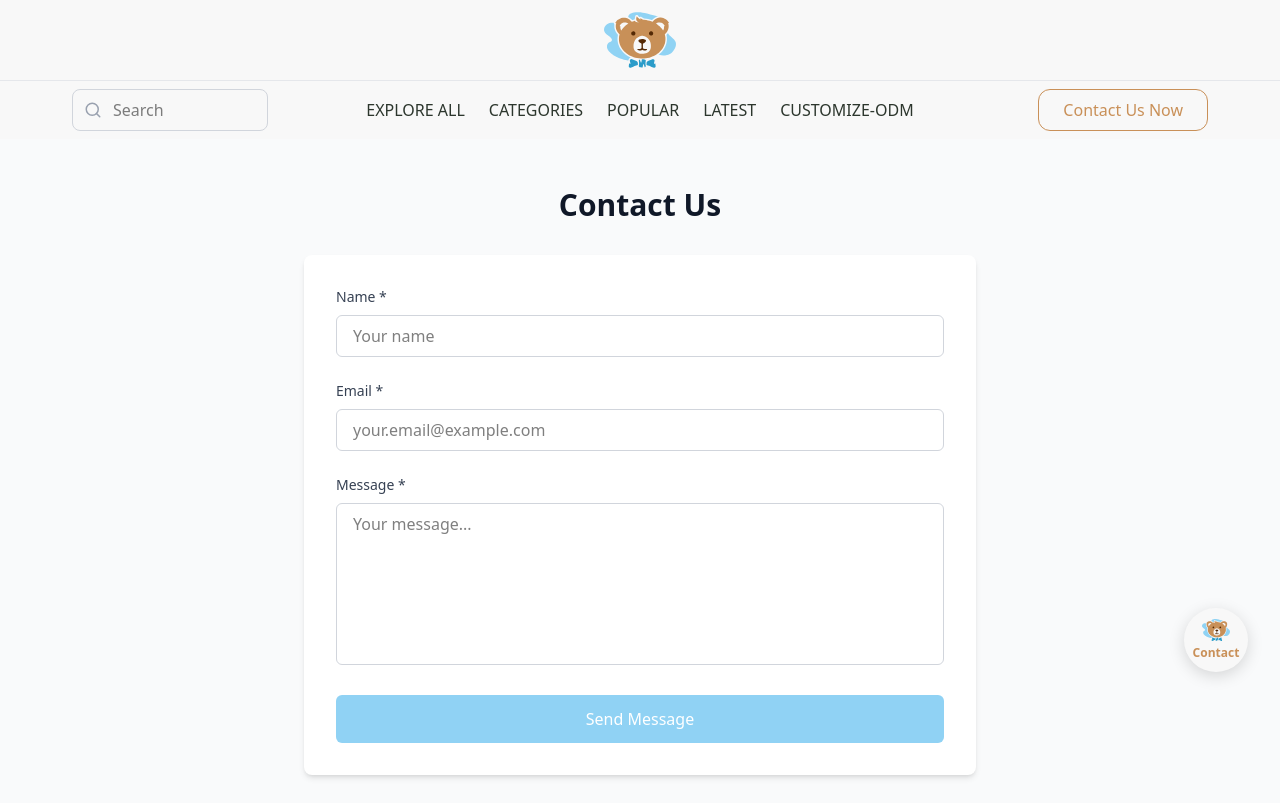
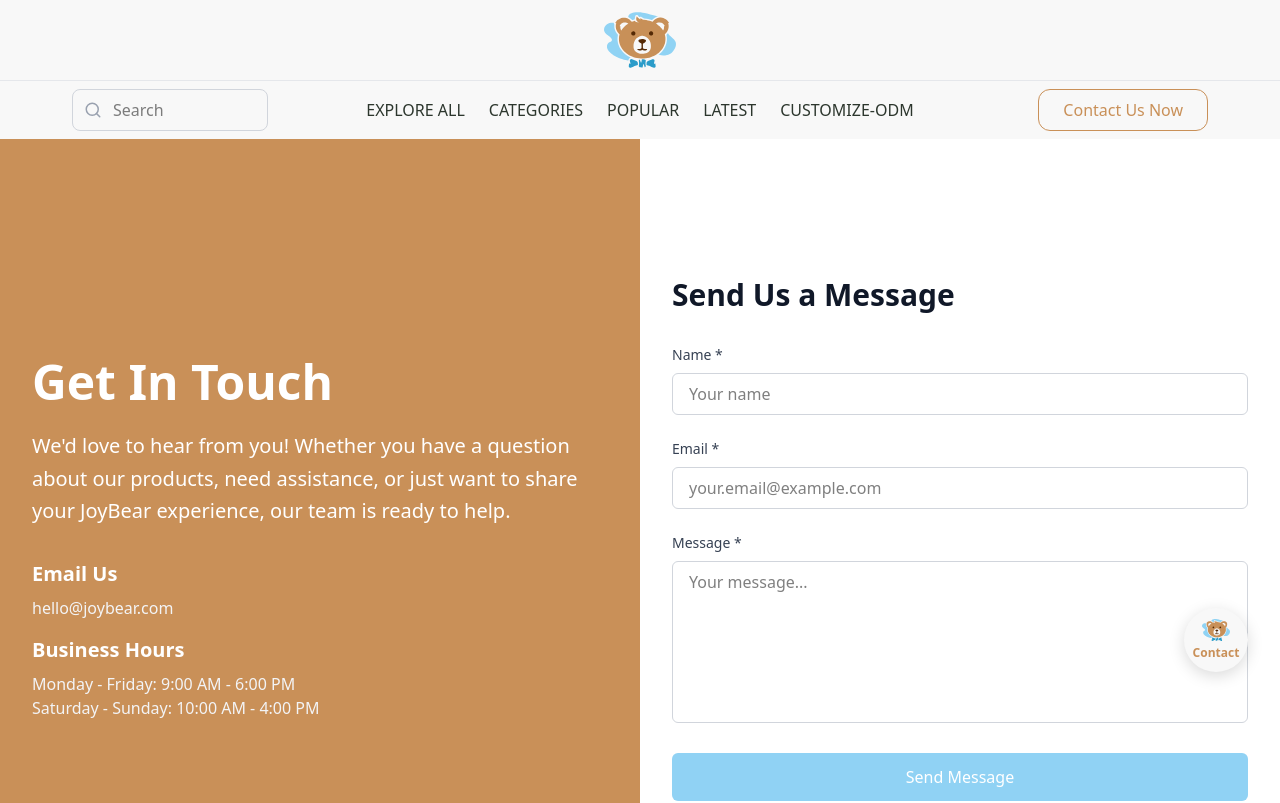
Before and after one commit to ThundeRayn/Joy-Bear, a React (Vite) app: page /contact in a window 1280 px wide. Shown: the top 803 px of the page. Built offline with nearby package versions, Linux system fonts and the light colour scheme; no server answers.

Commit message:
contact page side section

```diff
--- a/src/components/ContactFloat.tsx
+++ b/src/components/ContactFloat.tsx
@@ -2,6 +2,7 @@ import { useEffect, useState } from "react";
 
 const ContactFloat = () => {
   const [bottomPosition, setBottomPosition] = useState(8);
+  const [isHovered, setIsHovered] = useState(false);
 
   useEffect(() => {
     const handleScroll = () => {
@@ -39,12 +40,14 @@ const ContactFloat = () => {
         {/* Floating contact button */}
         <a
             href="/contact"
-            className="fixed right-8 z-50 w-16 h-16 flex items-center justify-center rounded-full bg-Joygrey shadow-lg text-Joybrown text-lg font-bold hover:bg-Joyblue transition"
+            className="fixed right-8 z-50 w-16 h-16 flex items-center justify-center rounded-full bg-Joygrey shadow-lg text-Joybrown text-lg font-bold hover:bg-Joyblue hover:text-white transition"
             style={{ boxShadow: "0 4px 16px rgba(0,0,0,0.15)", bottom: `${bottomPosition * 4}px`, transition: 'bottom 0.3s ease' }}
+            onMouseEnter={() => setIsHovered(true)}
+            onMouseLeave={() => setIsHovered(false)}
         >
             <div>
                 <span className="flex flex-col items-center justify-center">
-                    <img src="/joybear-icononly.svg" alt="Contact" width={28} height={28} />
+                    <img src={isHovered ? "/joybear-colorVert2.svg" : "/joybear-icononly.svg"} alt="Contact" width={28} height={28} />
                     <span className="text-xs mt-1">Contact</span>
                 </span>
             </div>
--- a/src/components/ContactPage/Testimonials.tsx
+++ b/src/components/ContactPage/Testimonials.tsx
@@ -81,9 +81,9 @@ const Testimonials = () => {
   return (
     <section className="w-full bg-secondary mt-6 py-16 px-6 sm:px-8 lg:px-12">
       <div className="max-w-7xl mx-auto">
-        <div className="text-center mb-12">
-          <h2 className="text-3xl font-bold text-gray-900">What Our Customers Say</h2>
-          <p className="mt-3 text-lg text-gray-600">
+        <div className="text-center mb-8">
+          <h2 className="text-3xl font-bold text-gray-700">What Our Customers Say</h2>
+          <p className="mt-2 text-lg text-gray-600">
             Trusted by businesses worldwide for quality and service
           </p>
         </div>
@@ -118,16 +118,40 @@ const Testimonials = () => {
               ))}
             </div>
           </div>
+        </div>
 
+        {/* Navigation Controls */}
+        <div className="flex items-center justify-center gap-4 mt-8">
           <button
-            className="absolute left-0 top-1/2 -translate-y-1/2 -translate-x-4 z-10 p-2 text-[#2c362d] bg-white rounded-full cursor-pointer shadow-lg hover:bg-gray-100 transition"
+            className="p-2 text-[#2c362d] bg-white rounded-full cursor-pointer shadow-lg hover:bg-gray-100 transition"
             onClick={prevSlide}
             disabled={isSliding}
           >
             <RiArrowLeftWideFill size={24} />
           </button>
+
+          {/* Dots Indicator */}
+          <div className="flex gap-2">
+            {testimonials.map((_, index) => (
+              <button
+                key={index}
+                onClick={() => {
+                  if (!isSliding) {
+                    setIsSliding(true);
+                    setCurrent(index);
+                    setTimeout(() => setIsSliding(false), 300);
+                  }
+                }}
+                className={`w-2 h-2 rounded-full transition-all ${
+                  index === current ? 'bg-white w-5' : 'bg-gray-400'
+                }`}
+                aria-label={`Go to testimonial ${index + 1}`}
+              />
+            ))}
+          </div>
+
           <button
-            className="absolute right-0 top-1/2 -translate-y-1/2 translate-x-4 z-10 p-2 text-[#2c362d] bg-white rounded-full cursor-pointer shadow-lg hover:bg-gray-100 transition"
+            className="p-2 text-[#2c362d] bg-white rounded-full cursor-pointer shadow-lg hover:bg-gray-100 transition"
             onClick={nextSlide}
             disabled={isSliding}
           >
--- a/src/pages/ContactPage.tsx
+++ b/src/pages/ContactPage.tsx
@@ -38,14 +38,36 @@ const ContactPage = () => {
   };
 
   return (
-    <div className="min-h-screen bg-gray-50 py-12 px-4 sm:px-6 lg:px-8">
-      <div className="max-w-2xl mx-auto">
-        <div className="text-center mb-8">
-          <h1 className="text-3xl font-bold text-gray-900">Contact Us</h1>
-        </div>
+    <div className="min-h-screen bg-gray-50">
+      <div className="max-w-7xl mx-auto">
+        <div className="flex flex-col lg:flex-row min-h-screen">
+          {/* Brown Section - Left Side on Desktop */}
+          <div className="bg-Joybrown text-white lg:w-1/2 px-8 py-12 lg:py-20 flex flex-col justify-center">
+            <h1 className="text-4xl lg:text-5xl font-bold mb-6">Get In Touch</h1>
+            <p className="text-lg lg:text-xl mb-8 leading-relaxed">
+              We'd love to hear from you! Whether you have a question about our products,
+              need assistance, or just want to share your JoyBear experience, our team is ready to help.
+            </p>
+            <div className="space-y-4">
+              <div>
+                <h3 className="text-xl font-semibold mb-2">Email Us</h3>
+                <p className="text-gray-100">hello@joybear.com</p>
+              </div>
+              <div>
+                <h3 className="text-xl font-semibold mb-2">Business Hours</h3>
+                <p className="text-gray-100">Monday - Friday: 9:00 AM - 6:00 PM</p>
+                <p className="text-gray-100">Saturday - Sunday: 10:00 AM - 4:00 PM</p>
+              </div>
+            </div>
+          </div>
 
-        <form onSubmit={handleSubmit} className="bg-white shadow-md rounded-lg p-8">
-          <div className="mb-6">
+          {/* Form Section - Right Side on Desktop */}
+          <div className="lg:w-1/2 px-8 py-12 lg:py-20 flex flex-col justify-center bg-white">
+            <div className="max-w-xl mx-auto w-full">
+              <h2 className="text-3xl font-bold text-gray-900 mb-8 text-center lg:text-left">Send Us a Message</h2>
+
+              <form onSubmit={handleSubmit} className="space-y-6">
+          <div>
             <label htmlFor="name" className="block text-sm font-medium text-gray-700 mb-2">
               Name *
             </label>
@@ -61,7 +83,7 @@ const ContactPage = () => {
             />
           </div>
 
-          <div className="mb-6">
+          <div>
             <label htmlFor="email" className="block text-sm font-medium text-gray-700 mb-2">
               Email *
             </label>
@@ -77,7 +99,7 @@ const ContactPage = () => {
             />
           </div>
 
-          <div className="mb-6">
+          <div>
             <label htmlFor="message" className="block text-sm font-medium text-gray-700 mb-2">
               Message *
             </label>
@@ -109,6 +131,9 @@ const ContactPage = () => {
             </div>
           )}
         </form>
+            </div>
+          </div>
+        </div>
       </div>
     </div>
   );
```
Also changed, not shown: public/joybear-colorVert.svg (added), public/joybear-colorVert2.svg (added).
